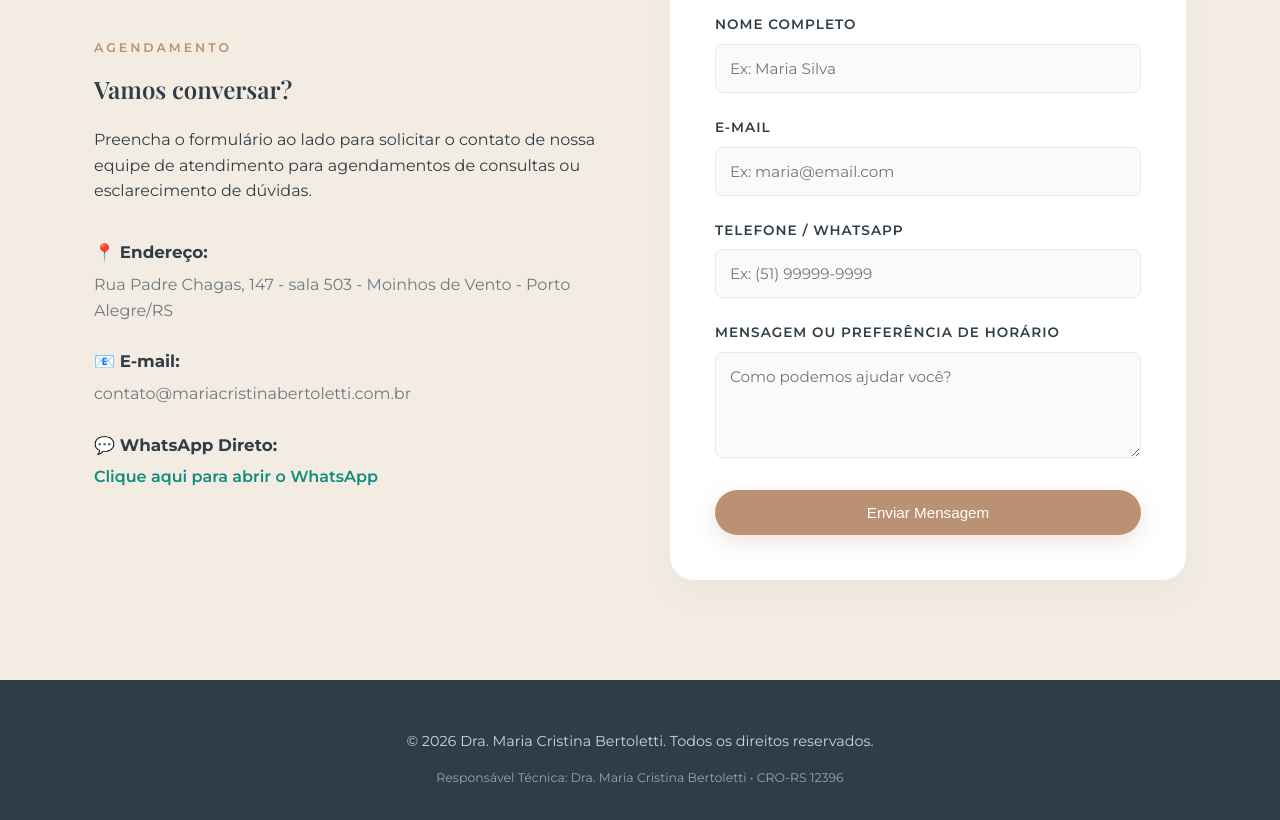
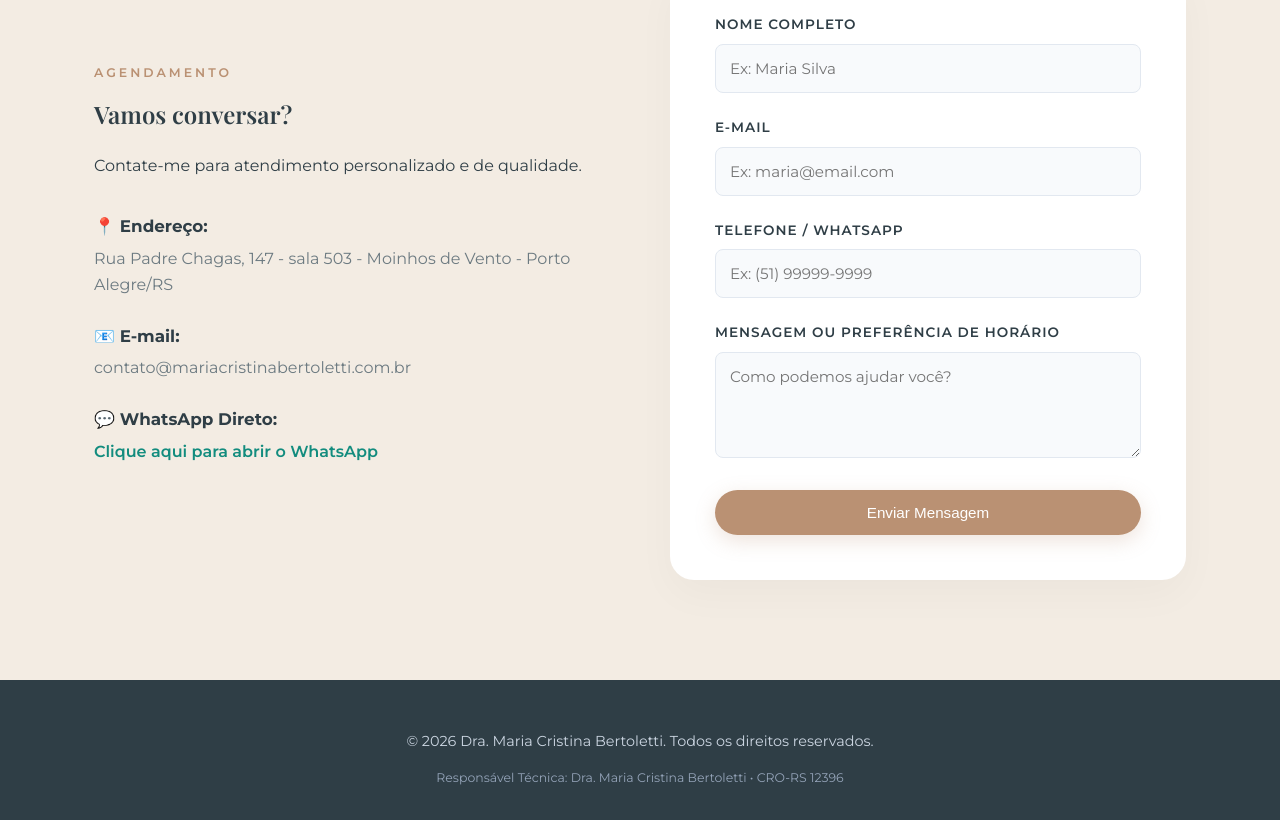
Before and after one commit to EduardoPez/dentistamariacristina, a plain HTML site: page index.html in a window 1280 px wide. Shown: the part 3420-4240 px from the top of the page. Drawn offline with nearby package versions, Linux system fonts and the light colour scheme; a web font is replaced by a local one.

Commit message:
Update index.html

```diff
--- a/index.html
+++ b/index.html
@@ -142,7 +142,7 @@
             <div class="contact-info">
                 <span class="section-tag">Agendamento</span>
                 <h2>Vamos conversar?</h2>
-                <p>Preencha o formulário ao lado para solicitar o contato de nossa equipe de atendimento para agendamentos de consultas ou esclarecimento de dúvidas.</p>
+                <p>Contate-me para atendimento personalizado e de qualidade.</p>
 
                 <div class="info-blocks">
                     <div class="info-block">
```
